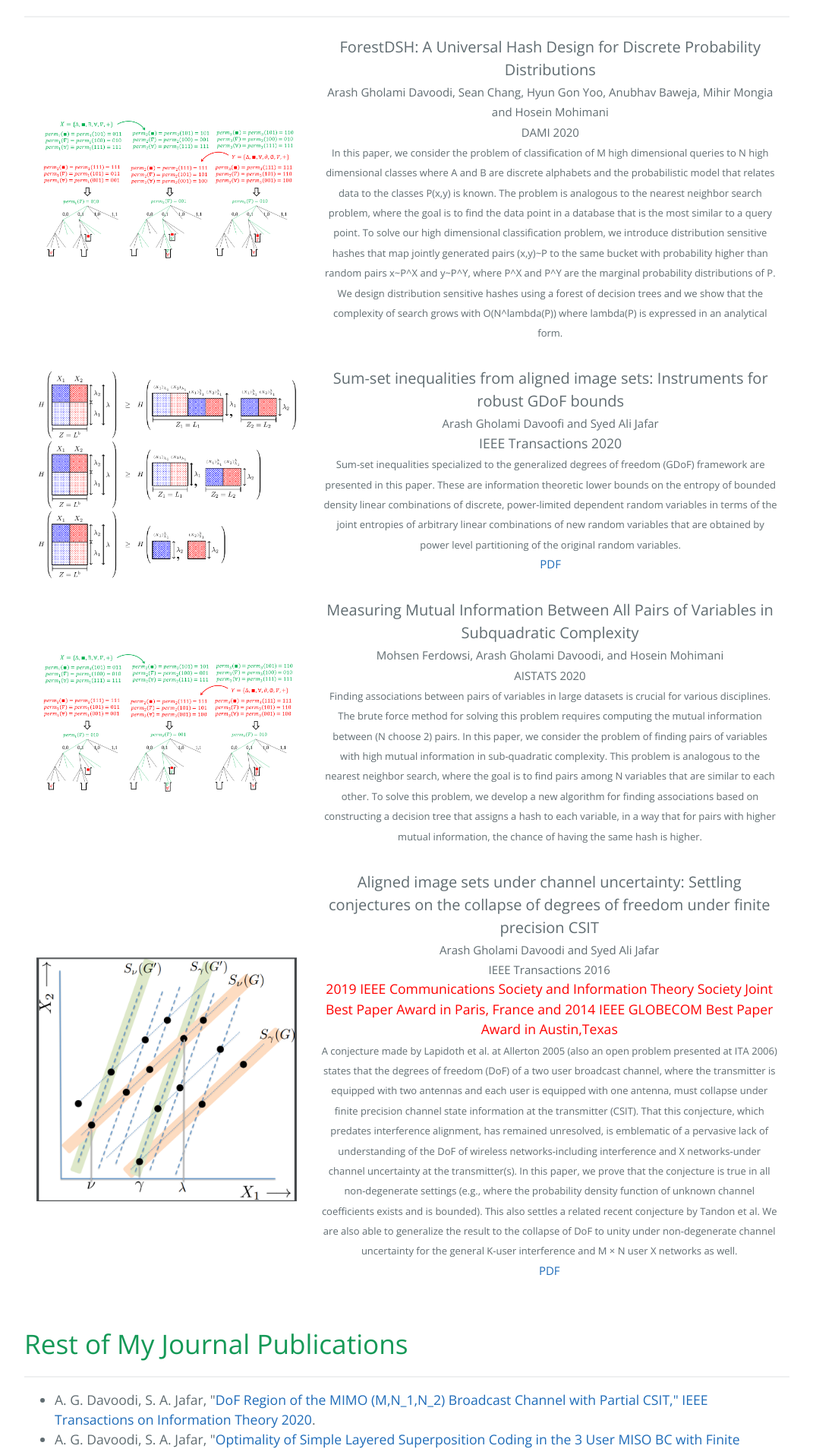
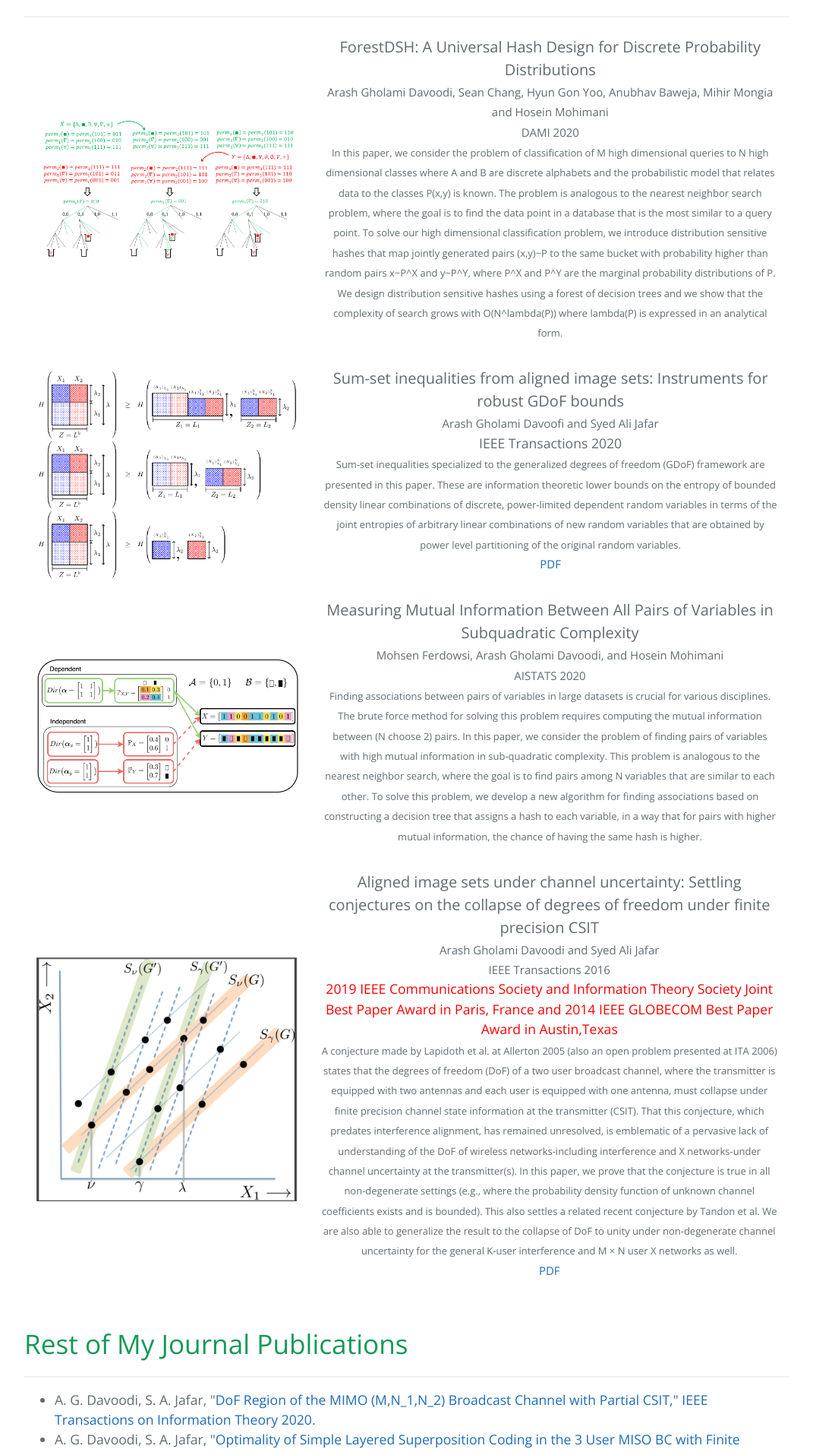
Before and after one commit to arashgholami/arashgholami.github.io, a Jekyll site: the page built from index.md, in a window 1280 px wide. Shown: the part 712-2623 px from the top of the page at 76% size, without its empty margins (104-1175 px from the left). Built offline with Jekyll 4.4.1, drawn with Linux system fonts in a browser that asks for light colours.

Commit message:
Update index.md

```diff
--- a/index.md
+++ b/index.md
@@ -77,7 +77,7 @@ level partitioning of the original random variables. </font><br>
     <col width="800px" />
       <tr>
         <td>
-          <img class="left-align image noselect" src="/images/fig2.png" width="1000">
+          <img class="left-align image noselect" src="/images/model.png" width="1000">
         </td>
         <td>
           <p class="text right-align text-large add-top-margin" align="center">
```
